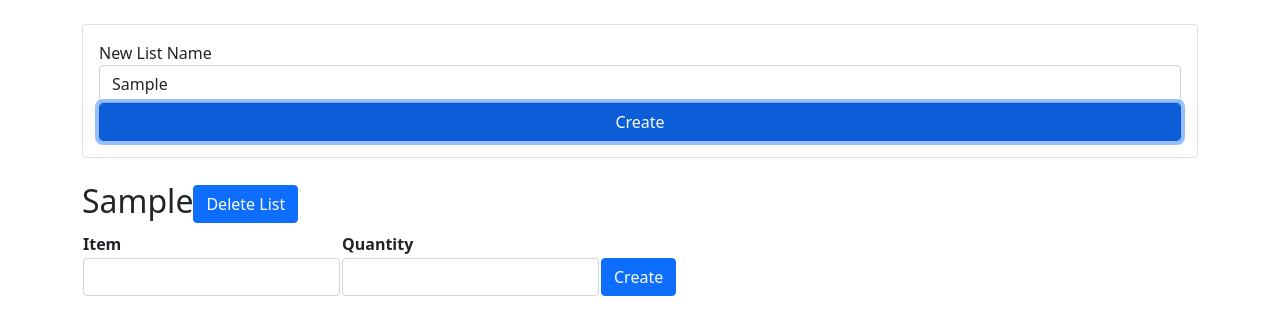
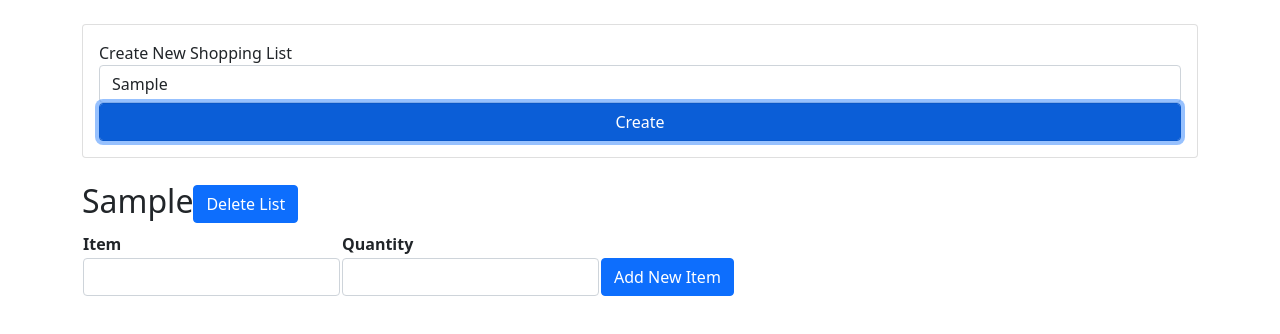
Before and after one commit to iwokeupinadream/week6FET_FinalProject, a website: page index.html in a window 1280 px wide. Both pictures are taken after typing "Sample" into the empty fields and a click on the button "Create". Drawn offline with nearby package versions, Linux system fonts and the light colour scheme.

Commit message:
added comments, updated add item button, updated new-list-name label

```diff
--- a/index.html
+++ b/index.html
@@ -16,7 +16,7 @@
             <div class="row">
                 <div class="col-sm">
                     <div class="form-group">
-                        <label for="new-list-name">New List Name</label>
+                        <label for="new-list-name">Create New Shopping List</label>
                         <input type="text" class="form-control" id="new-list-name">
                     </div>
                 </div>
--- a/index.js
+++ b/index.js
@@ -1,3 +1,4 @@
+//item class
 class Item {
     constructor(name, amount) {
         this.name = name
@@ -5,6 +6,7 @@ class Item {
     }
 }
 
+//list class
 class List {
     constructor(id, name) {
         this.id = id
@@ -22,24 +24,31 @@ class List {
     }
 }
 
+//lists array is to keep all of the created lists inside of
+//listId to keep track of the lists that have been created
 let lists = []
 let listId = 0
+
 
 onClick('new-list', () => {
     lists.push(new List(listId++, getValue('new-list-name')))
     drawDOM()
 })
 
+//onClick function used for creating a new list
+//not to be confused with onclick all lowercase
 function onClick(id, action) {
     let element = document.getElementById(id)
     element.addEventListener('click', action)
     return element
 }
 
+//getValue used to return the id of a list
 function getValue(id) {
     return document.getElementById(id).value
 }
 
+//used to draw and redraw the dom
 function drawDOM() {
     let listDiv = document.getElementById('lists')
     clearElement(listDiv)
@@ -56,6 +65,7 @@ function drawDOM() {
     }
 }
 
+//used to create item row
 function createItemRow(list, table, item) {
     let row = table.insertRow(2)
     row.insertCell(0).innerHTML = item.name
@@ -64,6 +74,7 @@ function createItemRow(list, table, item) {
     actions.appendChild(createDeleteRowButton(list, item))
 }
 
+//used to create a delete button on a created row
 function createDeleteRowButton(list, item) {
     let btn = document.createElement('button')
     btn.className = 'btn btn-primary'
@@ -76,6 +87,7 @@ function createDeleteRowButton(list, item) {
     return btn
 }
 
+//used to create delete list button on each list
 function createDeleteListButton(list) {
     let btn = document.createElement('button')
     btn.className = 'btn btn-primary'
@@ -88,10 +100,11 @@ function createDeleteListButton(list) {
     return btn
 }
 
+//used to create a new item on each created list
 function createNewItemButton(list) {
     let btn = document.createElement('button')
     btn.className = 'btn btn-primary'
-    btn.innerHTML = 'Create'
+    btn.innerHTML = 'Add New Item'
     btn.onclick = () => {
         list.items.push(new Item(getValue(`name-input-${list.id}`), getValue(`amount-input-${list.id}`) ))
         drawDOM()
@@ -99,6 +112,7 @@ function createNewItemButton(list) {
     return btn
 }
 
+//used to create the table from the created list
 function createListTable(list) {
     let table = document.createElement('table')
     table.setAttribute('classs', 'table table-striped')
@@ -131,6 +145,7 @@ function createListTable(list) {
     return table
 }
 
+//used to clear elements in the drawDOM function to re-draw the DOM
 function clearElement(element) {
     while(element.firstChild) {
         element.removeChild(element.firstChild)
```
